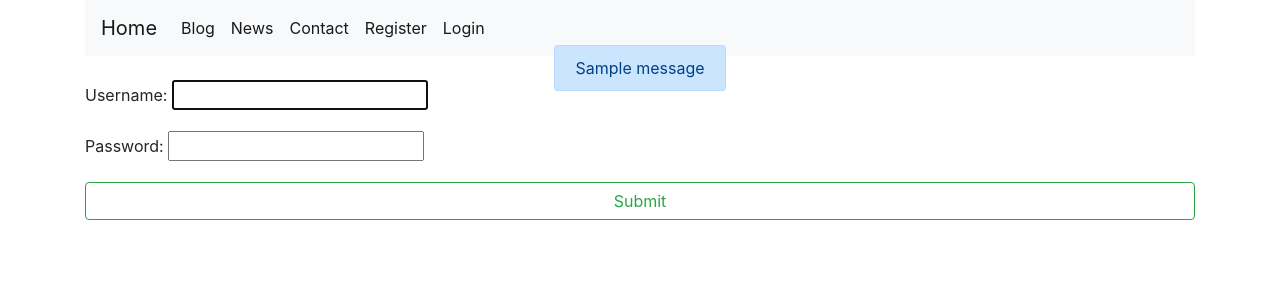
After one commit to shkamir/newsApp, a Django app: page /login in a window 1280 px wide. The commit adds this page. Shown: the top 300 px of the page. Run offline with Django 3.2, Linux system fonts and the light colour scheme; tables that the repository leaves empty hold one stand-in row (values such as "Sample post"); one stand-in notice (Sample message) is shown; some libraries are stand-ins or nearby versions.

Commit message:
added login after signup automatically and logi page

```diff
--- a/app/forms.py
+++ b/app/forms.py
@@ -1,7 +1,7 @@
 from django.forms import ModelForm
 from django import forms
 from .models import Contact
-from django.contrib.auth.forms import UserCreationForm
+from django.contrib.auth.forms import UserCreationForm, AuthenticationForm
 from django.contrib.auth.models import User
 
 
@@ -98,3 +98,7 @@ class RegisterForm(UserCreationForm):
         help_texts = {
             "username": None,
         }
+class LoginForm(AuthenticationForm):
+    class Meta:
+        model = User
+        fields = ("username", "password")
--- a/app/urls.py
+++ b/app/urls.py
@@ -10,6 +10,7 @@ urlpatterns = [
     url(r'^blog$', views.blog, name='blog'),
     url(r'^search$', views.search, name='search'),
     path('register', views.register, name="register"),
+    path('login', views.login_view, name="login"),
     url(r"^contact$", views.contact, name="contact"),
     url(r'^comments$', views.comment, name='comment'),
     url(r'^news/more/(?P<id>[0-9]{1,})+/(?P<title>[\w+][^/]*)$', views.more_news, name='news-query'),
--- a/app/views.py
+++ b/app/views.py
@@ -2,7 +2,8 @@ from django.shortcuts import render, get_object_or_404, redirect
 from .models import News, Blog, NazarSanji, Contact
 from django.contrib import messages
 from django.db.models import Q
-from .forms import ContactForm, RegisterForm
+from .forms import ContactForm, RegisterForm, LoginForm
+from django.contrib.auth import login, authenticate
 
 # Create your views here.
 def base(request):
@@ -110,6 +111,11 @@ def register(request):
         form = RegisterForm(request.POST or None)
         if form.is_valid():
             form.save()
+            this_username = request.POST.get("username")
+            this_password = request.POST.get("password1")
+            user =  authenticate(username=this_username, password=this_password)
+            print(user)
+            login(request,user)
             messages.success(request, " Successfull.")
             return redirect('app1:home')
         else:
@@ -126,3 +132,20 @@ def register(request):
         "form": form
     }
     return render(request, 'register.html', context)
+
+
+def login_view(request):
+    if request.method == "POST":
+        username = request.POST.get("username")
+        password = request.POST.get("password")
+        user = authenticate(request, username=username, password=password)
+        # print(user)
+        if user.is_active:
+            login(request, user)
+            messages.success(request, "Welcome dear {}".format(username))
+            return redirect("app1:home")
+        else:
+            messages.error(request, "Dear {} your account has faced some issue's please contact us for more information".format(username))
+            return redirect('app1:login')
+    form = LoginForm()
+    return render(request, 'login.html', {"form": form})
--- a/templates/base.html
+++ b/templates/base.html
@@ -32,10 +32,14 @@
         <li class="nav-item active">
             <a class="nav-link" href="{% url 'app1:contact' %}">Contact <span class="sr-only">(current)</span></a>
           </li>
-
+        {% if not request.user.is_authenticated %}
         <li class="nav-item active">
           <a class="nav-link" href="{% url 'app1:register' %}">Register <span class="sr-only">(current)</span></a>
         </li>
+        <li class="nav-item active">
+          <a class="nav-link" href="{% url 'app1:login' %}">Login <span class="sr-only">(current)</span></a>
+        </li>
+        {% endif %}
       </ul>
     </div>
   </nav>
@@ -62,6 +66,15 @@
           <div class="col-sm">
             <a type="button" class="btn btn-outline-dark active" href="{% url 'app1:contact' %}">Contact</a>
           </div>
+        {% if not request.user.is_authenticated %}
+
+          <div class="col-sm">
+            <a type="button" class="btn btn-outline-dark active" href="{% url 'app1:register' %}">Register</a>
+          </div>
+          <div class="col-sm">
+            <a type="button" class="btn btn-outline-dark active" href="{% url 'app1:login' %}">Login</a>
+          </div>
+        {% endif %}
         </div>
       </div>
     </div>
--- /dev/null
+++ b/templates/login.html
@@ -0,0 +1,19 @@
+{% extends 'base.html' %}
+{% block title %}
+    Login
+{% endblock title %}
+{% block content %}
+    <div class="container text-center align-items-center">
+        {% if messages %}
+            {% for message in messages %}
+            <span class="alert alert-primary align-content-center">{{message}}</span>
+            {% endfor %}
+        {% endif %}
+    </div>
+    <form action="{% url 'app1:login' %}" method="POST">
+    {% csrf_token %}
+    {{form.as_p}}
+    <input type="submit" class="btn btn-block btn-outline-success">
+    </form>
+
+{% endblock content %}
```
